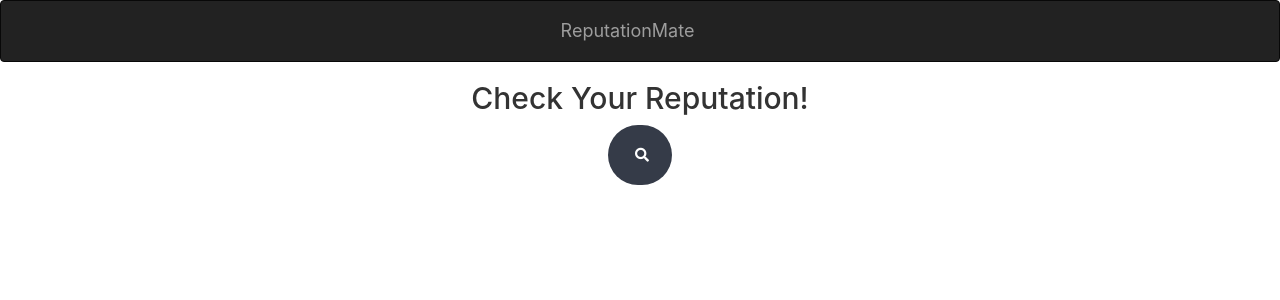
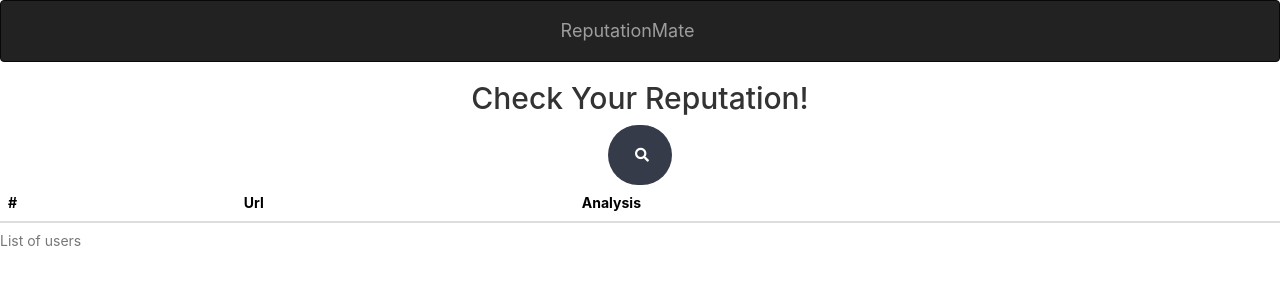
Before and after one commit to ethanrosenberg/reputation-mate, a React (Create React App) app in the folder client/: page / in a window 1280 px wide. Shown: the top 300 px of the page. Built offline with nearby package versions, Linux system fonts and the light colour scheme.

Commit message:
Added search results table.

```diff
--- a/client/package.json
+++ b/client/package.json
@@ -7,6 +7,7 @@
     "react": "^16.8.6",
     "react-bootstrap": "^1.0.0-beta.9",
     "react-dom": "^16.8.6",
+    "react-popper": "^1.3.3",
     "react-scripts": "3.0.1"
   },
   "scripts": {
--- a/client/public/index.html
+++ b/client/public/index.html
@@ -13,6 +13,8 @@
 
     <link rel="stylesheet" href="node_modules/bootstrap/dist/css/bootstrap.min.css">
     <link rel="stylesheet" href="https://maxcdn.bootstrapcdn.com/bootstrap/3.3.7/css/bootstrap.min.css">
+
+    <script src="https://cdnjs.cloudflare.com/ajax/libs/popper.js/1.12.9/umd/popper.min.js"></script>
     <script src="https://ajax.googleapis.com/ajax/libs/jquery/3.2.1/jquery.min.js"></script>
     <script src="https://maxcdn.bootstrapcdn.com/bootstrap/3.3.7/js/bootstrap.min.js"></script>
     <link rel="stylesheet" href="https://use.fontawesome.com/releases/v5.1.0/css/all.css" integrity="sha384-lKuwvrZot6UHsBSfcMvOkWwlCMgc0TaWr+30HWe3a4ltaBwTZhyTEggF5tJv8tbt" crossorigin="anonymous">
--- a/client/src/App.js
+++ b/client/src/App.js
@@ -5,7 +5,7 @@ import logo from './logo.svg';
 import './App.css';
 import SearchBar from './components/SearchBar';
 
-//import SearchResults from './components/SearchResults';
+import SearchResults from './components/SearchResults';
 
 import NavBar from './components/NavBar';
 
@@ -56,7 +56,6 @@ handleSearchBarSubmit = event => {
 
 
     const userInfo = this.state.query
-    console.log(userInfo)
     const headers = {
       method: "POST",
       headers: {
@@ -67,8 +66,12 @@ handleSearchBarSubmit = event => {
 
     fetch('http://localhost:3000/api/v1/search', headers)
       .then(r => r.json())
-      .then(console.log)
-
+      .then(response => {
+        this.setState({
+          query: this.state.query,
+          searchresults: response.results
+        })
+      })
   }
 
 
@@ -84,6 +87,7 @@ handleSearchBarSubmit = event => {
       handleSearchBarChange={this.handleSearchBarChange}
       handleSearchBarSubmit={this.handleSearchBarSubmit}
       />
+      <SearchResults results={this.state.searchresults}/>
 
       </div>
     );
--- a/client/src/components/SearchResults.js
+++ b/client/src/components/SearchResults.js
@@ -1,10 +1,34 @@
 import React from 'react';
 
-const SearchResults = ({ searchresults }) => {
-  const searchResultsJSX = searchresults.map(result => <p key={result.id}>{result.url}</p>)
+
+const SearchResults = (props) => {
+
+  const searchResultsJSX = props.results.map((result, index) => (
+    <tr>
+    <td>{index + 1}</td>
+    <td key={index}>{result}</td>
+    <td>Analysis here.</td>
+    </tr>
+  ));
+  //const searchResultsJSX = <p>{results.join(", ")}</p>
     return (
       <div className ="SearchResults">
-        {searchResultsJSX}
+
+      <table class="table">
+      <caption>List of users</caption>
+      <thead>
+        <tr>
+          <th scope="col">#</th>
+          <th scope="col">Url</th>
+          <th scope="col">Analysis</th>
+        </tr>
+      </thead>
+      <tbody>
+          {searchResultsJSX}
+      </tbody>
+    </table>
+
+
       </div>
 
     )
```
Also changed, not shown: client/src/components/Modal.js (added), 1 other file (tests, documents, lock files or other folders).
